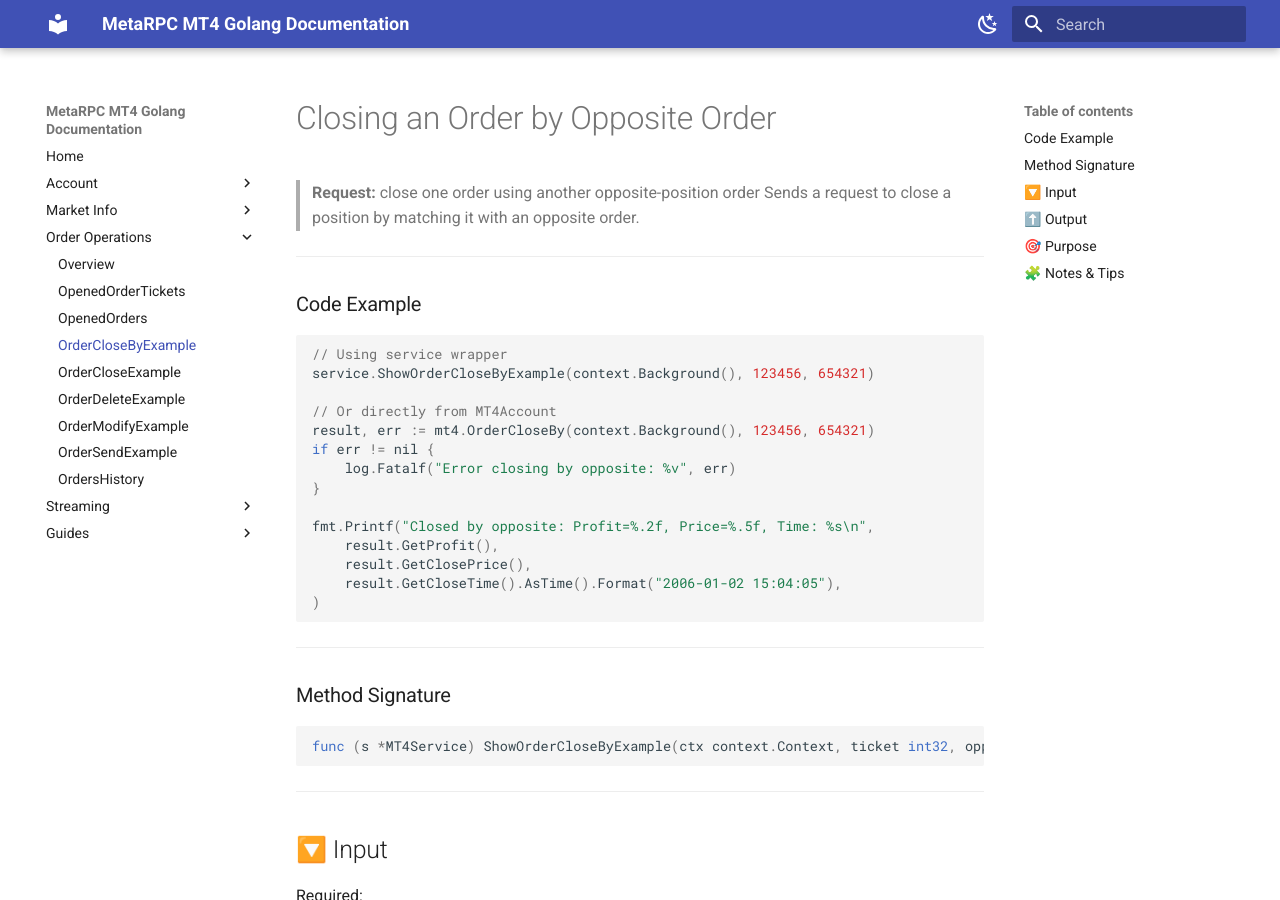
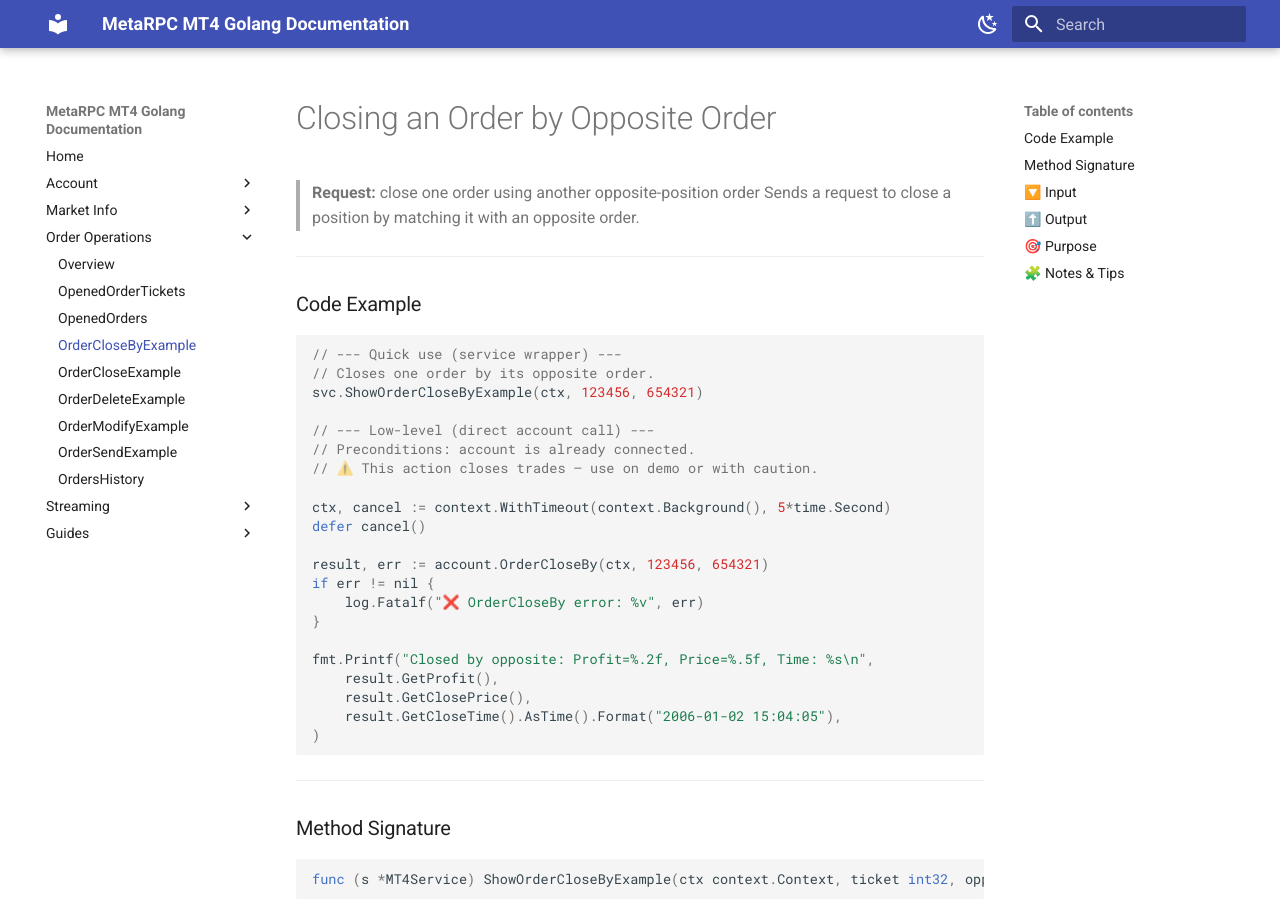
Before and after one commit to MetaRPC/GoMT4, an MkDocs documentation site: the page built from docs/Order_Operations/ShowOrderCloseByExample.md, in a window 1280 px wide and 900 px high. Built offline with MkDocs 1.6.1 and Material for MkDocs 9.7.7, drawn with Linux system fonts in a browser that asks for light colours.

Commit message:
Update ShowOrderCloseByExample.md

````diff
--- a/docs/Order_Operations/ShowOrderCloseByExample.md
+++ b/docs/Order_Operations/ShowOrderCloseByExample.md
@@ -8,13 +8,20 @@
 ### Code Example
 
 ```go
-// Using service wrapper
-service.ShowOrderCloseByExample(context.Background(), 123456, 654321)
+// --- Quick use (service wrapper) ---
+// Closes one order by its opposite order.
+svc.ShowOrderCloseByExample(ctx, 123456, 654321)
 
-// Or directly from MT4Account
-result, err := mt4.OrderCloseBy(context.Background(), 123456, 654321)
+// --- Low-level (direct account call) ---
+// Preconditions: account is already connected.
+// ⚠️ This action closes trades — use on demo or with caution.
+
+ctx, cancel := context.WithTimeout(context.Background(), 5*time.Second)
+defer cancel()
+
+result, err := account.OrderCloseBy(ctx, 123456, 654321)
 if err != nil {
-    log.Fatalf("Error closing by opposite: %v", err)
+    log.Fatalf("❌ OrderCloseBy error: %v", err)
 }
 
 fmt.Printf("Closed by opposite: Profit=%.2f, Price=%.5f, Time: %s\n",
@@ -22,6 +29,7 @@
     result.GetClosePrice(),
     result.GetCloseTime().AsTime().Format("2006-01-02 15:04:05"),
 )
+
 ```
 
 ---
````
